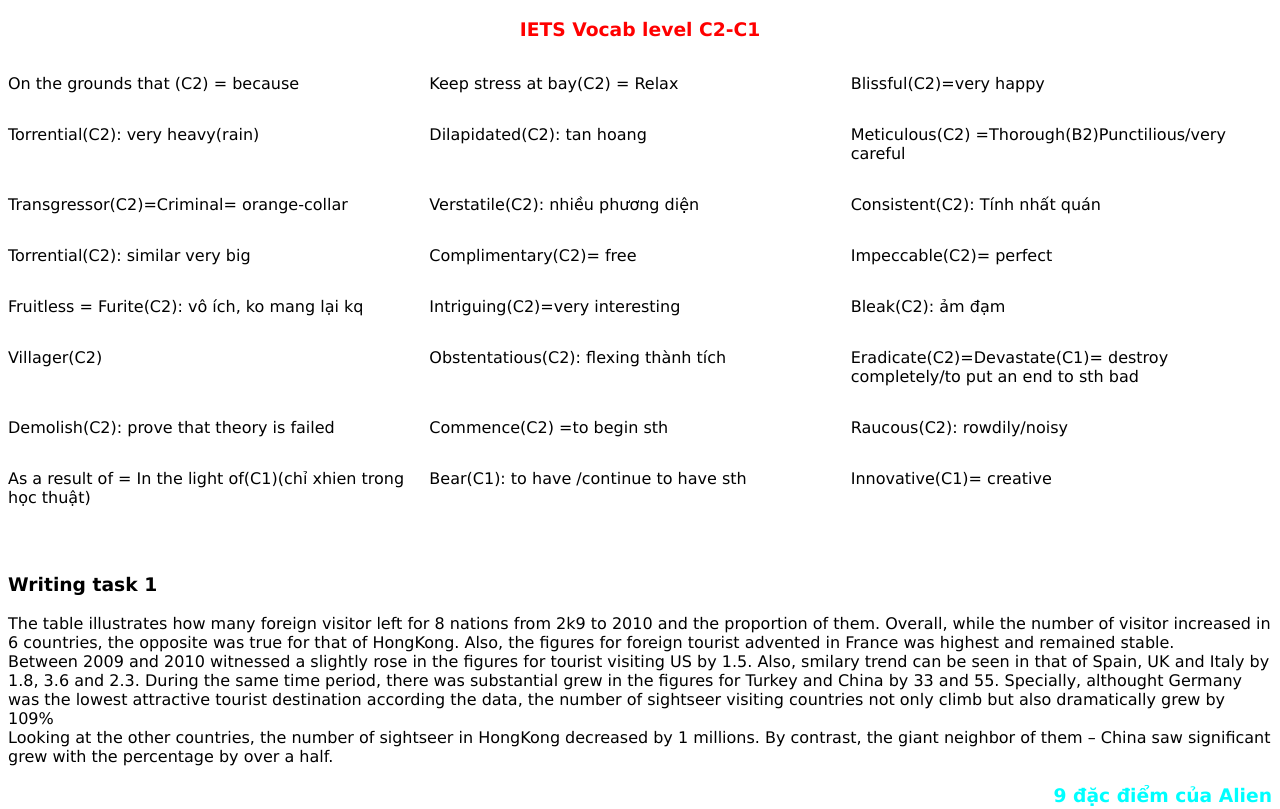
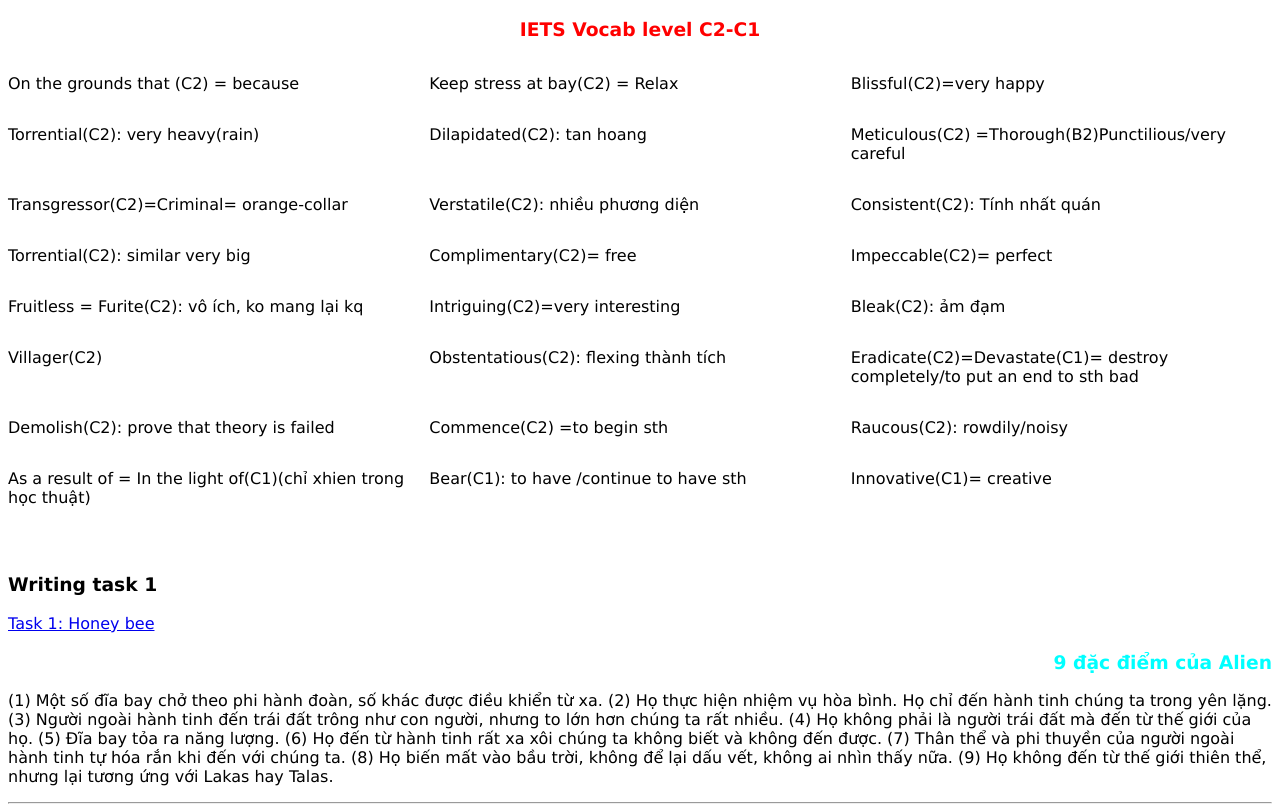
Before and after one commit to Cimelody210/myWebsite, a plain HTML site: page index.html in a window 1280 px wide. Shown: the top 809 px of the page. Drawn offline with Linux system fonts and the light colour scheme.

Commit message:
Update index.html

```diff
--- a/index.html
+++ b/index.html
@@ -36,12 +36,7 @@
 		<p></p>
 	</div>
         <h3>Writing task 1</h3>
-
-        <p>
-            The table illustrates how many foreign visitor left for 8 nations from 2k9 to 2010 and the proportion of them. Overall, while the number of visitor increased in 6 countries, the opposite was true for that of HongKong. Also, the figures for foreign tourist advented in France was highest and remained stable.<br>
-            Between 2009 and 2010 witnessed a slightly rose in the figures for tourist visiting US by 1.5. Also, smilary trend can be seen in that of Spain, UK and Italy by 1.8, 3.6 and 2.3. During the same time period, there was substantial grew in the figures for Turkey and China by 33 and 55. Specially, althought Germany was the lowest attractive tourist destination according the data, the number of sightseer visiting countries not only climb but also dramatically grew by 109%<br>
-            Looking at the other countries, the number of sightseer in HongKong decreased by 1 millions. By contrast, the giant neighbor of them – China saw significant grew with the percentage by over a half.<br>
-        </p>
+	<a href='https://nguyentin210.blogspot.com/2023/09/task1-honey-bee.html'>Task 1: Honey bee</a><br>
         <h3 style="color: aqua; text-align: right;">9 đặc điểm của Alien</h3>
         <p>(1) Một số đĩa bay chở theo phi hành đoàn, số khác được điều khiển từ xa. (2) Họ thực hiện nhiệm vụ hòa bình. Họ chỉ đến hành tinh chúng ta trong yên lặng. (3) Người ngoài hành tinh đến trái đất trông như con người, nhưng to lớn hơn chúng ta rất nhiều. (4) Họ không phải là người trái đất mà đến từ thế giới của họ. (5) Đĩa bay tỏa ra năng lượng. (6) Họ đến từ hành tinh rất xa xôi chúng ta không biết và không đến được. (7) Thân thể và phi thuyền của người ngoài hành tinh tự hóa rắn khi đến với chúng ta. (8) Họ biến mất vào bầu trời, không để lại dấu vết, không ai nhìn thấy nữa. (9) Họ không đến từ thế giới thiên thể, nhưng lại tương ứng với Lakas hay Talas.</p>
     </div><hr>
```
